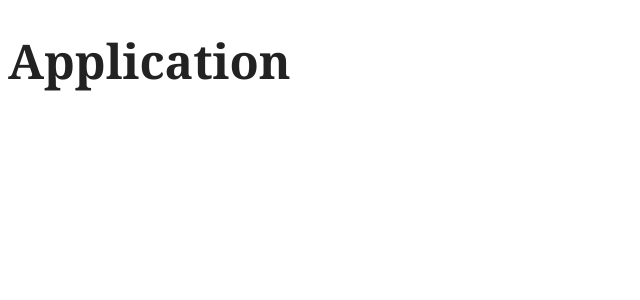
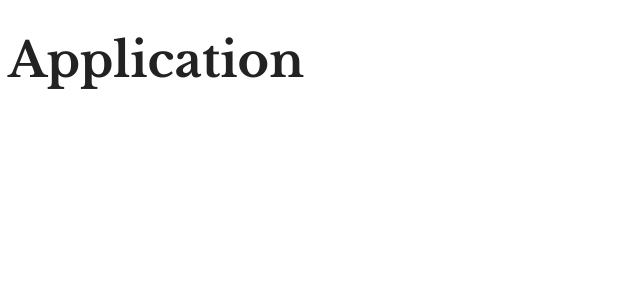
Before and after one commit to drogersTechtonic/magnitude-dr-library, a React (Vite) app in the folder client/: page / in a window 1280 px wide. Shown: the top 300 px of the page, without its empty margins (0-640 px from the left). Built offline with nearby package versions, Linux system fonts and the light colour scheme.

Commit message:
Add color palette and update fonts

```diff
--- a/client/src/styles/abstracts/_variables.scss
+++ b/client/src/styles/abstracts/_variables.scss
@@ -1,4 +1,11 @@
+// Color Palette
+$dark-lava: #463f3a;
+$rocket-metallic: #827873;
+$timberwolf: #d0cdc8;
+$alabaster: #f4f3ee;
+$melon: #e0afa0;
+
 // Main Section Colors
 $text-color: #222 !default;
-$text-color-light: #aaa !default;
-$type-border: #ddd !default;
+$text-color-light: $timberwolf;
+$type-border: $alabaster;
--- a/client/src/styles/base/_typography.scss
+++ b/client/src/styles/base/_typography.scss
@@ -1,10 +1,12 @@
 @use '../abstracts' as *;
+@import url('https://fonts.googleapis.com/css2?family=Libre+Baskerville:ital,wght@0,400;0,700;1,400&family=Nunito+Sans:ital,wght@0,400;0,700;1,400&display=swap');
 
 $blockquote: $type-border !default;
-$sans: 'PT Sans', 'Helvetica Neue', Arial, sans-serif !default;
-$serif: 'PT Serif', Georgia, Times, 'Times New Roman', serif !default;
+$sans: 'Nunito Sans', 'Helvetica Neue', Arial, sans-serif !default;
+$serif: 'Libre Baskerville', Georgia, Times, 'Times New Roman', serif !default;
 $mono: Menlo, Monaco, 'Andale Mono', 'lucida console', 'Courier New', monospace !default;
-$heading-font-family: 'PT Serif', 'Georgia', 'Helvetica Neue', Arial, sans-serif !default;
+$heading-font-family: 'Libre Baskerville', 'Georgia', 'Helvetica Neue', Arial,
+  sans-serif !default;
 $header-title-font-family: $heading-font-family !default;
 $header-subtitle-font-family: $heading-font-family !default;
 
```
